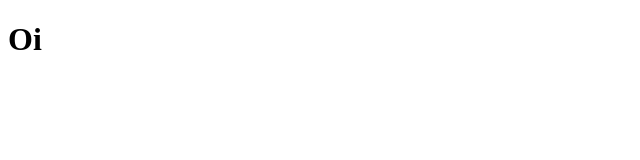
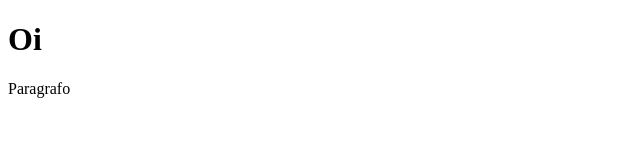
Before and after one commit to francaflavio/projeto, a plain HTML site: page index.html in a window 1280 px wide. Shown: the full height of the page, 0-640 px from the left. Drawn offline with Linux system fonts and the light colour scheme.

Commit message:
Ajuste no CSS no html

```diff
--- a/index.html
+++ b/index.html
@@ -4,7 +4,9 @@
 	<meta charset="UTF-8"/>
 	<title>Meu Titulo</title>
 <body>
-	<h1>Oi</h1>
+	<h1 class="title">Oi</h1>
+	<p class="description"> Paragrafo
+	</p>
 </body>
 
 
--- a/style.css
+++ b/style.css
@@ -0,0 +1,6 @@
+@charset "utf-8";
+body {
+	font-family: 14px Arial;
+	color: #333;
+
+}
```
